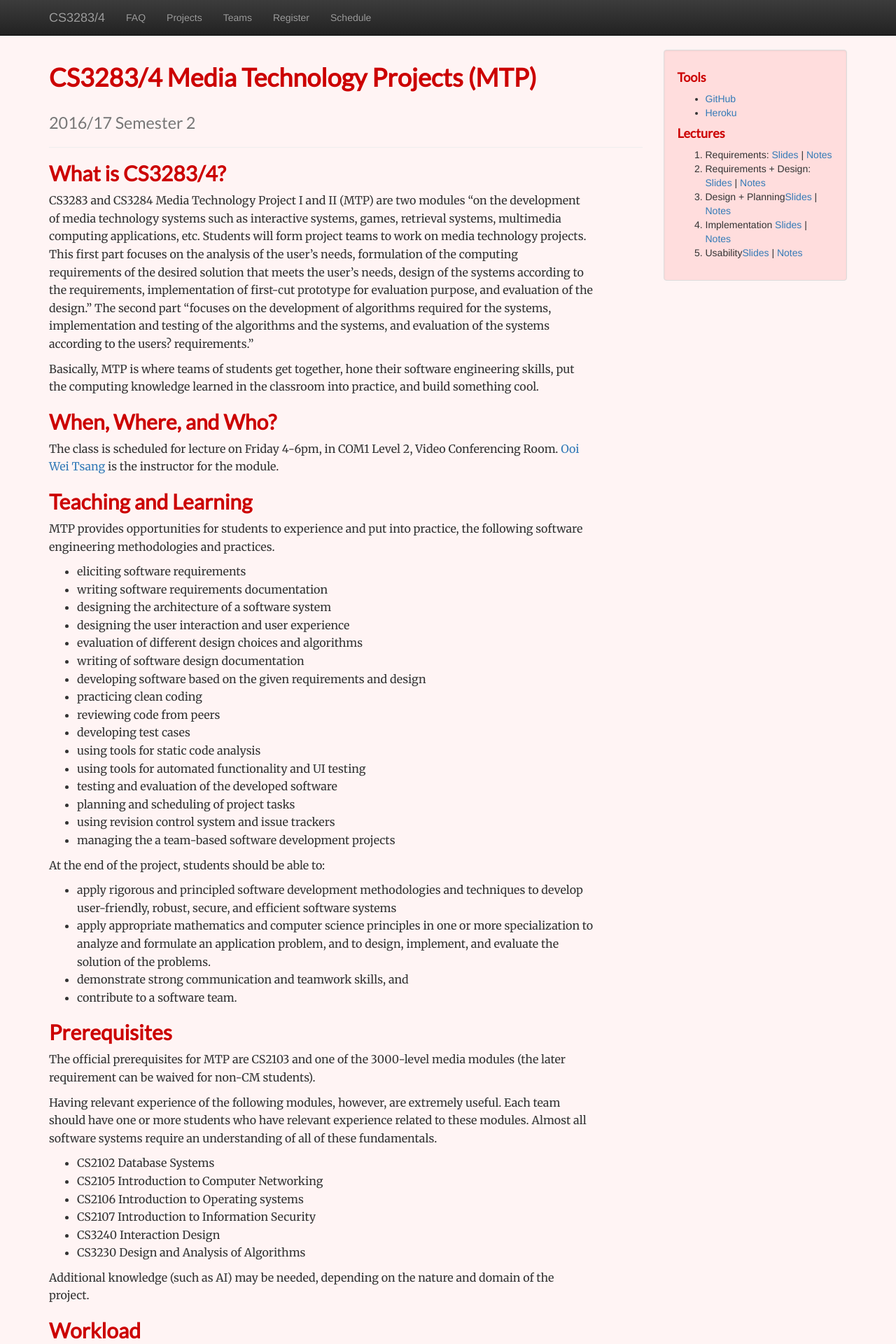
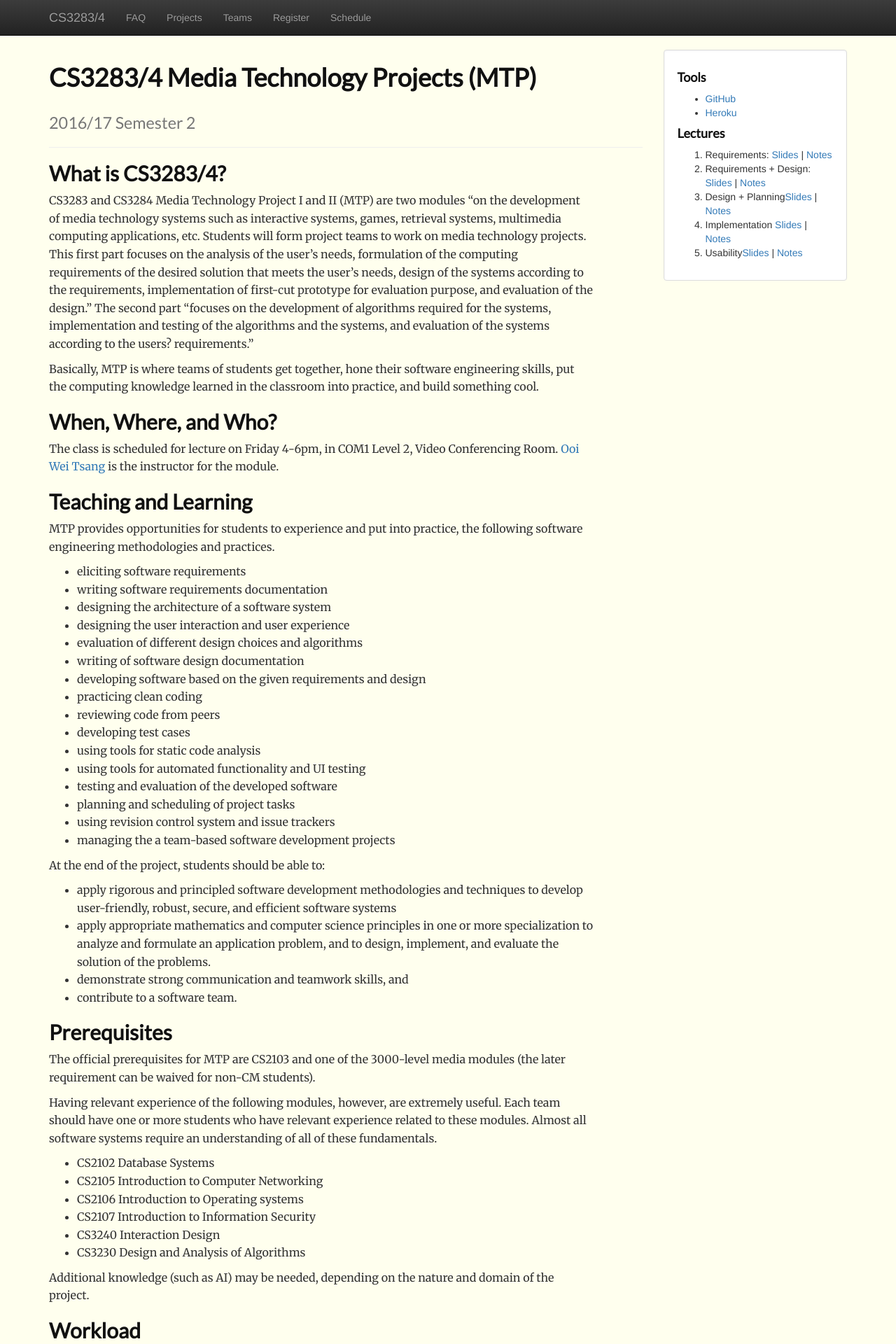
Before and after one commit to nus-mtp/1617, a Jekyll site: the page built from index.md, in a window 1280 px wide. Shown: the top 1920 px of the page at 70% size. Built offline with Jekyll 4.4.1, drawn with Linux system fonts in a browser that asks for light colours; nearby versions of some CDN libraries; our own code applies the rules of GitHub Pages for plain Markdown files.

Commit message:
Remove CNY theme

```diff
--- a/assets/css/nus-mtp.css
+++ b/assets/css/nus-mtp.css
@@ -1,7 +1,7 @@
 h1, h2, h3, h4, h5 {
   font-family: 'Lato', sans-serif;
   font-weight: bold;
-  color: #cc0000;
+  color: #111;
 }
 
 .content p, .content li  {
@@ -12,7 +12,7 @@ h1, h2, h3, h4, h5 {
 }
 
 body {
-  background-color: #fff4f4;
+  background-color: #ffe;
 }
 
 table {
@@ -27,5 +27,5 @@ td, th {
 
 .well {
   background-image: none;
-  background-color: #fdd;
+  background-color: #fff;
 }
```
